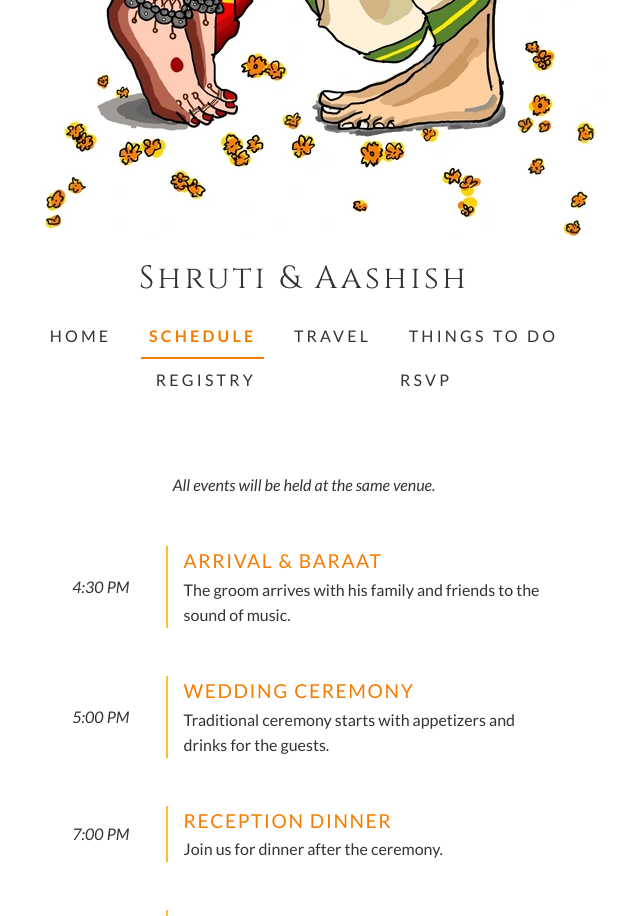
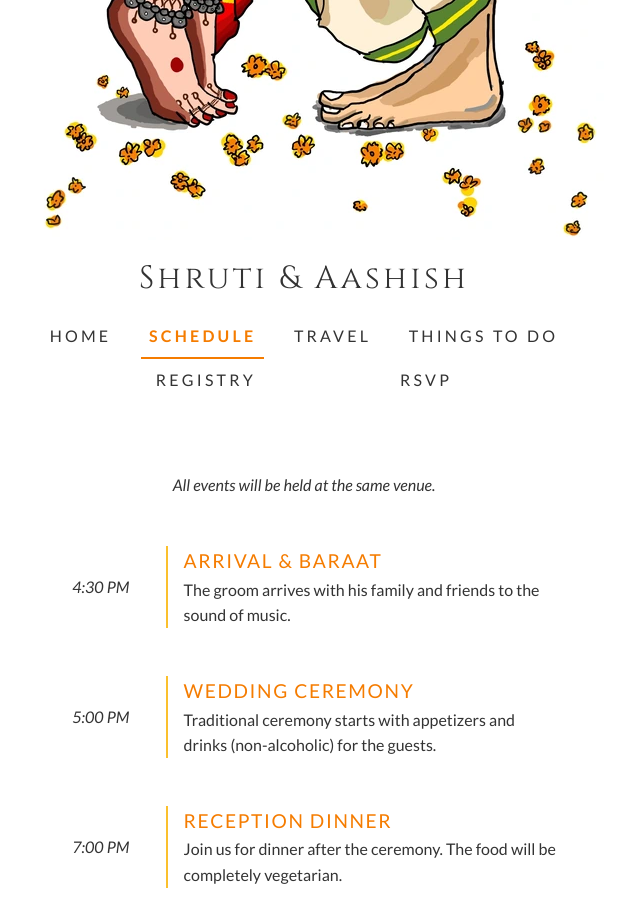
Before and after one commit to ashnehete/wedding, a React (Vite) app: page /schedule in a window 1280 px wide. Shown: the top 916 px of the page, without its empty margins (336-976 px from the left). Built offline with nearby package versions, Linux system fonts and the light colour scheme.

Commit message:
docs: Clarify ceremony drinks are non-alcoholic and dinner is vegetarian.

```diff
--- a/src/pages/Schedule.jsx
+++ b/src/pages/Schedule.jsx
@@ -10,12 +10,12 @@ const Schedule = () => {
         {
             time: '5:00 PM',
             event: 'Wedding Ceremony',
-            description: 'Traditional ceremony starts with appetizers and drinks for the guests.'
+            description: 'Traditional ceremony starts with appetizers and drinks (non-alcoholic) for the guests.'
         },
         {
             time: '7:00 PM',
             event: 'Reception Dinner',
-            description: 'Join us for dinner after the ceremony.'
+            description: 'Join us for dinner after the ceremony. The food will be completely vegetarian.'
         },
         {
             time: '8:30 PM',
```
